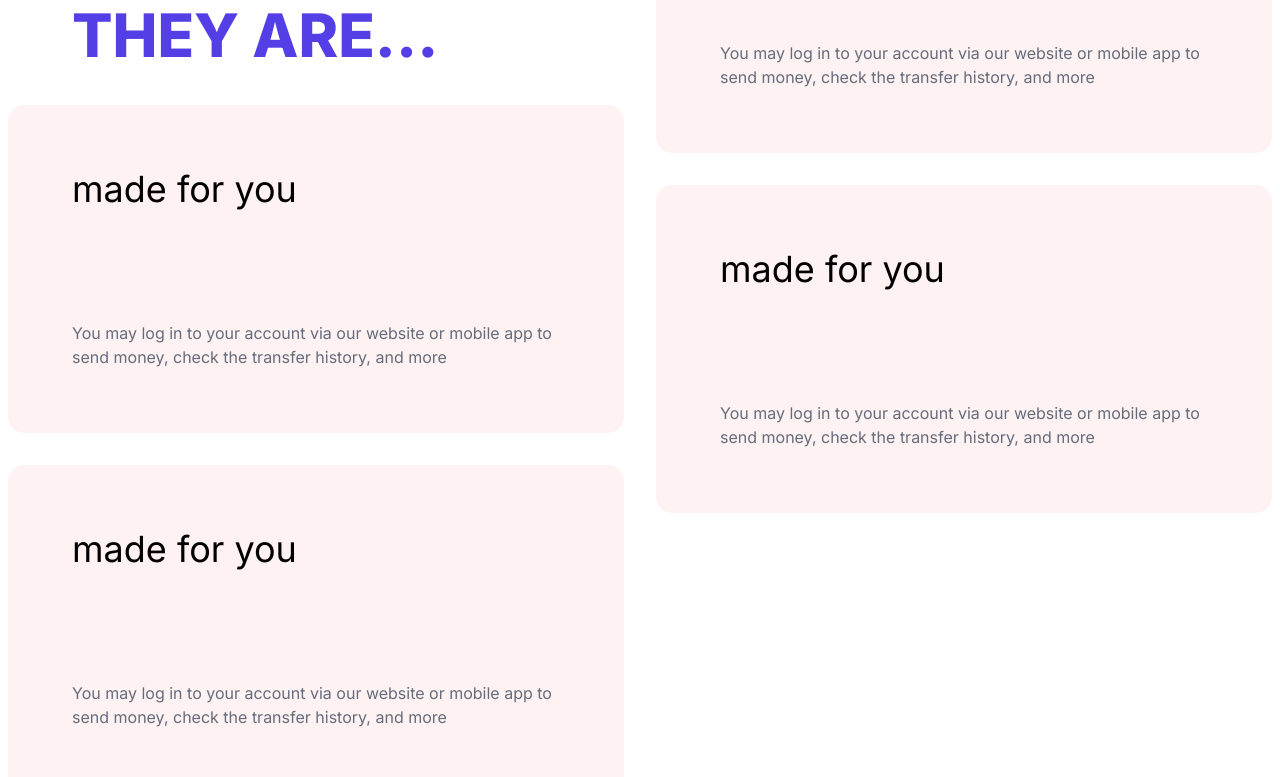
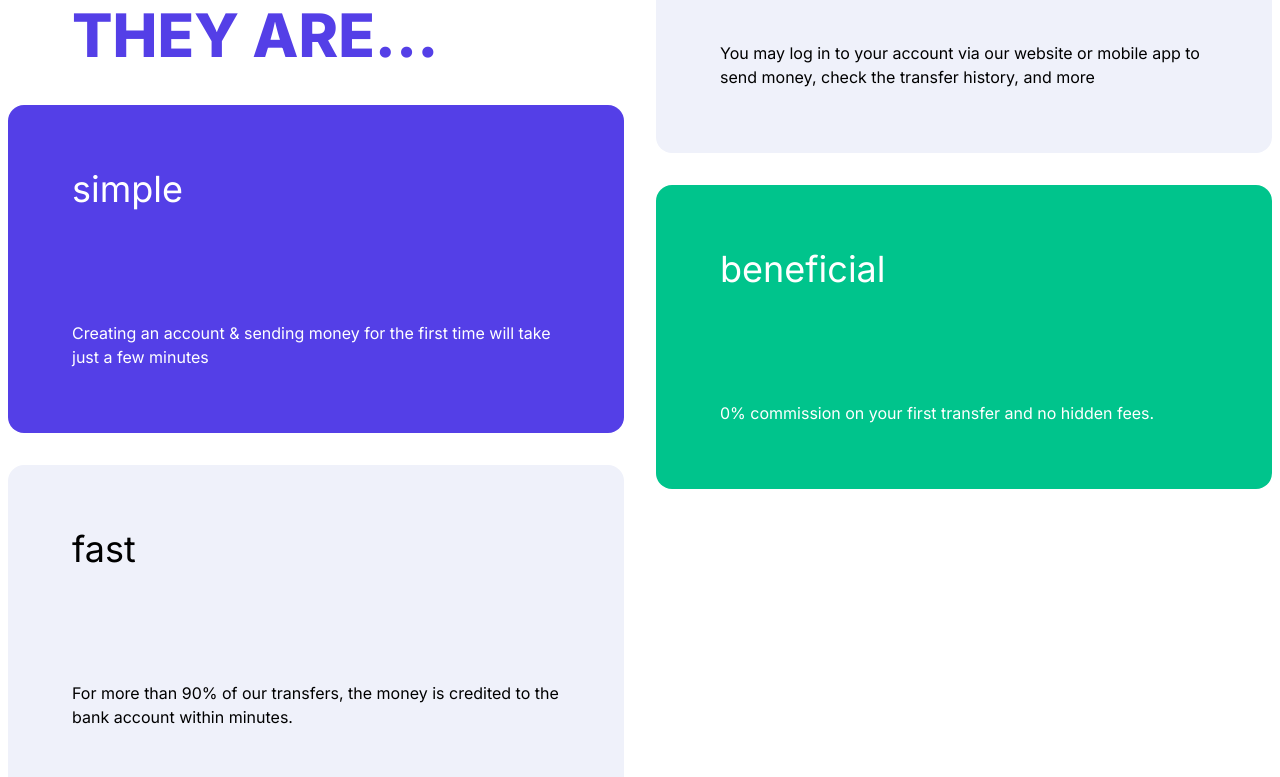
Before and after one commit to glimmrz/profee__clone, a Next.js app: page / in a window 1280 px wide. Shown: the part 1043-1820 px from the top of the page. Built offline with nearby package versions, Linux system fonts and the light colour scheme.

Commit message:
fix: proper feature card with content

```diff
--- a/src/app/page.jsx
+++ b/src/app/page.jsx
@@ -22,15 +22,75 @@ const secondFeatureTitle = (
   </Title>
 );
 
+const featuresOne = {
+  title: featureTitle,
+  cards: [
+    {
+      title: "made for you",
+      text: "You may log in to your account via our website or mobile app to send money, check the transfer history, and more",
+      color: "#EFF1FA",
+      textColor: "",
+    },
+    {
+      title: "simple",
+      text: "Creating an account & sending money for the first time will take just a few minutes",
+      color: "#543FE7",
+      textColor: "#fff",
+    },
+    {
+      title: "beneficial",
+      text: "0% commission on your first transfer and no hidden fees.",
+      color: "#00C48C",
+      textColor: "#fff",
+    },
+    {
+      title: "fast",
+      text: "For more than 90% of our transfers, the money is credited to the bank account within minutes.",
+      color: "#EFF1FA",
+      textColor: "",
+    },
+  ],
+};
+
+const featuresTwo = {
+  title: secondFeatureTitle,
+  cards: [
+    {
+      title: "2-step verification",
+      text: "We ask for your password & SMS code when you log in.",
+      color: "#00C48C",
+      textColor: "#fff",
+    },
+    {
+      title: "PCI DSS certified",
+      text: "We comply with EU standards & update our certificates annually.",
+      color: "#fff",
+      textColor: "",
+    },
+    {
+      title: "3DS security",
+      text: "We mitigate fraud risks for your online payments.",
+      color: "#fff",
+      textColor: "",
+    },
+    {
+      title: "Tier4 Data Center",
+      text: "We ensure the highest level of protection for your data.",
+      color: "#282828",
+      textColor: "#fff",
+    },
+  ],
+};
+
 export default function Home() {
   return (
     <div>
       <Hero />
-      <Features title={featureTitle} />
+      <Features features={featuresOne} customStyles="z-[9]" />
       <Example />
       <MobileApp />
       <Family />
-      <Features title={secondFeatureTitle} />
+      <Features features={featuresTwo} customStyles="bg-[#EFF1FA]" />
     </div>
   );
 }
--- a/src/components/cards/feature-card.jsx
+++ b/src/components/cards/feature-card.jsx
@@ -1,15 +1,15 @@
 import Heading from "../heading";
 
-export default function FeatureCard() {
+export default function FeatureCard({ card }) {
   return (
-    <div className="p-8 md:p-16 bg-red-50 w-full h-fit rounded-2xl">
-      <div className="mb-14 md:mb-28 text-black">
-        <Heading title="made for you" />
+    <div
+      className="p-8 md:p-16 w-full h-fit rounded-2xl"
+      style={{ backgroundColor: card?.color, color: card?.textColor }}
+    >
+      <div className="mb-14 md:mb-28">
+        <Heading title={card?.title} />
       </div>
-      <p className="text-base text-shade">
-        You may log in to your account via our website or mobile app to send
-        money, check the transfer history, and more
-      </p>
+      <p className="text-base text-inherit">{card?.text}</p>
     </div>
   );
 }
--- a/src/components/features.jsx
+++ b/src/components/features.jsx
@@ -2,21 +2,21 @@ import Button from "./button";
 import FeatureCard from "./cards/feature-card";
 import Section from "./section";
 
-export default function Features({ title }) {
+export default function Features({ features, customStyles = "" }) {
   return (
-    <Section customStyles="bg-white z-[9]">
-      <div className="flex flex-col md:flex-row gap-4 md:gap-8">
+    <Section customStyles={`${customStyles} bg-white`}>
+      <div className="grid md:grid-cols-2 gap-4 md:gap-8">
         <div className="flex flex-col gap-4 md:gap-8">
           {/* Heading */}
-          <div className="md:p-16 pt-0 md:pt-0 md:pb-2">{title}</div>
+          <div className="md:p-16 pt-0 md:pt-0 md:pb-2">{features?.title}</div>
 
-          <FeatureCard />
-          <FeatureCard />
+          <FeatureCard card={features?.cards[1]} />
+          <FeatureCard card={features?.cards[3]} />
         </div>
 
         <div className="flex flex-col gap-4 md:gap-8">
-          <FeatureCard />
-          <FeatureCard />
+          <FeatureCard card={features?.cards[0]} />
+          <FeatureCard card={features?.cards[2]} />
         </div>
       </div>
       <div className="flex items-center justify-center mt-6 md:mt-12">
--- a/src/components/section.jsx
+++ b/src/components/section.jsx
@@ -7,7 +7,7 @@ export default function Section({
 }) {
   return (
     <section
-      className={`min-h-[80vh] rounded-bl-3xl rounded-br-3xl md:rounded-bl-4xl md:rounded-br-4xl flex ${customStyles} overflow-hidden -mt-14 sticky`}
+      className={`min-h-[100vh] rounded-bl-3xl rounded-br-3xl md:rounded-bl-4xl md:rounded-br-4xl flex ${customStyles} overflow-hidden -mt-14 sticky`}
     >
       <Container>
         <div className={`mb-6 mt-28 md:mb-20 ${sectionStyles}`}>{children}</div>
```
